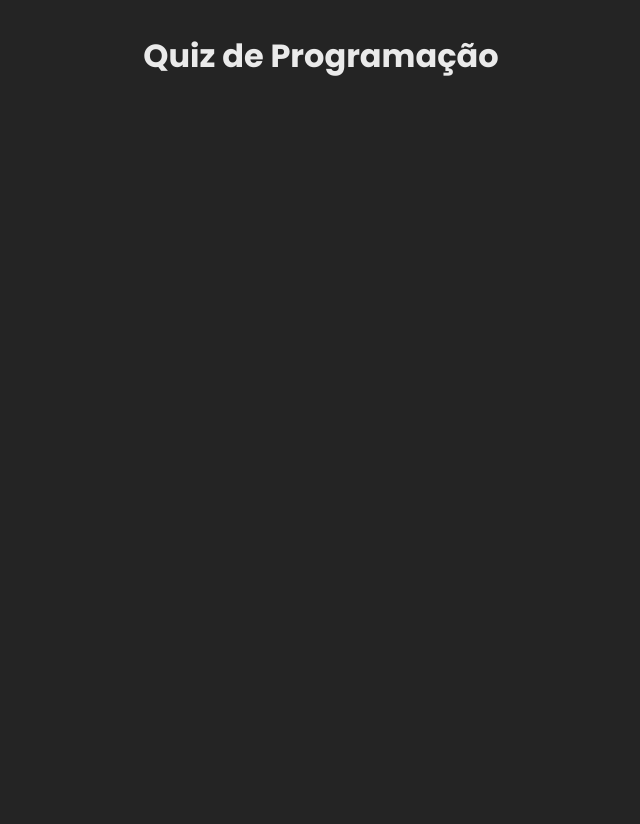
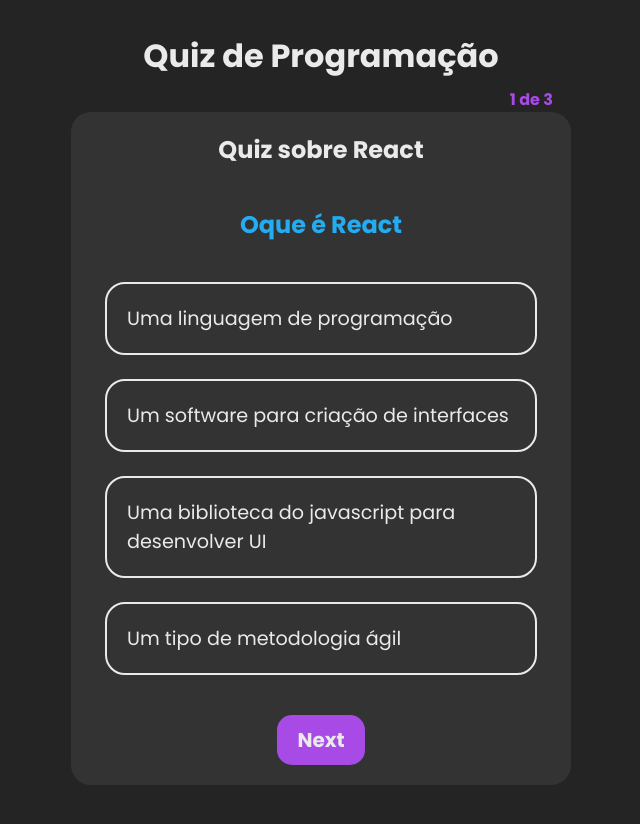
Before and after one commit to Darlan0307/Quiz_React_Typescript, a React (Vite) app: page /category/react in a window 1280 px wide. Before the commit this address had no page. Shown: the top 824 px of the page, without its empty margins (319-959 px from the left). Built offline with nearby package versions, Linux system fonts and the light colour scheme.

Commit message:
:sparkles: novas paginas e hooks para o quiz

```diff
--- a/src/@types/QuizTypes.ts
+++ b/src/@types/QuizTypes.ts
@@ -2,3 +2,9 @@
   qtdHits:number,
   setQtdHits: (value:number)=>void,
 }
+
+export type objQuestions = {
+  pergunta:string,
+  alternativas:string[],
+  respostaCorreta: number
+}
--- a/src/components/AppRouter/index.tsx
+++ b/src/components/AppRouter/index.tsx
@@ -1,6 +1,7 @@
 import { BrowserRouter, Route, Routes } from "react-router-dom"
 import StartQuiz from "../pages/StartQuiz"
 import Category from "../pages/Category"
+import QuizReact from "../pages/QuizReact"
 
 const AppRouter = () => {
   return (
@@ -16,6 +17,7 @@
         <Routes>
           <Route path="/" element={<StartQuiz/>} />
           <Route path="/category" element={<Category/>} />
+          <Route path="/category/react" element={<QuizReact/>} />
 
         </Routes>
       </BrowserRouter>
--- /dev/null
+++ b/src/components/LayoutQuiz/index.tsx
@@ -0,0 +1,28 @@
+import React from "react"
+
+type LayoutProps = {
+  children: React.ReactNode
+}
+
+const LayoutQuiz = ({children}:LayoutProps) => {
+  return (
+    <div
+    style={{
+      width:"90%",
+      maxWidth:"500px",
+      minHeight:"50vh",
+      display:"flex",
+      justifyContent:"center",
+      alignItems:"center",
+      margin:"2em auto",
+      backgroundColor:"#333",
+      padding:"20px 10px",
+      borderRadius:"20px"
+    }}
+    >
+      {children}
+    </div>
+  )
+}
+
+export default LayoutQuiz
--- a/src/components/pages/Category/index.tsx
+++ b/src/components/pages/Category/index.tsx
@@ -1,23 +1,17 @@
 import { Link } from "react-router-dom"
 import img from '../../../assets/category.svg'
 import './styles.scss'
-import { useQuiz } from "../../../context/QuizContext"
 
 const Category = () => {
 
-  const {handleTypeQuestions} = useQuiz()
 
   return (
     <main className="page-category">
       <h2>Escolha uma categoria</h2>
       <p>As perguntas serão referentes a uma dessas tecnologias</p>
       <div className="categories">
-      <Link className="link" to="/questions"
-      onClick={()=>handleTypeQuestions("react")}
-      >React</Link>
-      <Link className="link" to="/questions"
-      onClick={()=>handleTypeQuestions("node")}
-      >NodeJS</Link>
+      <Link className="link" to="/category/react">React</Link>
+      <Link className="link" to="/category/nodejs">NodeJS</Link>
       </div>
       <img src={img} alt="imagem referente as categorias" />
     </main>
--- /dev/null
+++ b/src/components/pages/QuizReact/index.tsx
@@ -0,0 +1,60 @@
+import LayoutQuiz from '../../LayoutQuiz'
+import './styles.scss'
+import { reactData } from '../../../data/reactData'
+import { userDataQuestions } from '../../../utils/userDataQuestions'
+import { useState } from 'react'
+
+const QuizReact = () => {
+
+  const [correctAlternative,setCorrectAlternative] = useState<number | null>(null)
+
+  const {questionCurrent,indexCurrent,nextQuestion,qtdQuestions} = userDataQuestions(reactData)
+
+  const alternativeCorrect = questionCurrent.respostaCorreta
+
+
+  const verifyAlternative = (index:number) => {
+    if(index == alternativeCorrect){
+      alert("acertou")
+    }else{
+      alert("errou")
+    }
+
+    setCorrectAlternative(alternativeCorrect)
+  }
+
+  return (
+    <LayoutQuiz>
+      <main className="container-quiz">
+        <h2 className='title-quiz'>Quiz sobre React</h2>
+        <span className='question-current'>{indexCurrent + 1} de {qtdQuestions}</span>
+        <p className='question'>{questionCurrent.pergunta}</p>
+
+        <div className='wrap-alternative'>
+          {questionCurrent.alternativas.map((alternativa,index)=>(
+            <p
+            className={correctAlternative == index ? 'alternative correct' : 'alternative'}
+            key={index}
+            onClick={()=> verifyAlternative(index)}
+            >{alternativa}</p>
+          ))}
+        </div>
+
+        {indexCurrent + 1 == qtdQuestions ? (
+          <button
+          className='btn-next-question'
+
+          >Concluir</button>
+        ):(
+          <button
+        className='btn-next-question'
+        onClick={nextQuestion}
+        >Next</button>
+        )}
+
+      </main>
+    </LayoutQuiz>
+  )
+}
+
+export default QuizReact
--- /dev/null
+++ b/src/components/pages/QuizReact/styles.scss
@@ -0,0 +1,70 @@
+.container-quiz{
+  display: flex;
+  flex-direction: column;
+  align-items: center;
+  gap: 2.5em;
+  position: relative;
+
+  .title-quiz,.alternative,.btn-next-question{
+    color:#eaeaea;
+  }
+
+  .question{
+    color: #24acf2;
+    font-size: 1.5em;
+    font-weight: bold;
+    text-align: center;
+  }
+
+  .question-current{
+    font-size: 16px;
+    position: absolute;
+    top:-45px;
+    right: 8px;
+    font-weight: bold;
+    color: #a84ae6;
+  }
+
+  .wrap-alternative{
+    display: flex;
+    flex-direction: column;
+    gap: 1.5em;
+    width: 90%;
+
+    .alternative{
+      border: 2px solid #eaeaea;
+      padding: 20px;
+      font-size: 1.2em;
+      cursor: pointer;
+      border-radius: 20px;
+      transition: all .6s;
+
+      &:hover{
+        background-color: lightgreen;
+        color: #242424;
+      }
+    }
+
+    .correct{
+      background-color: green;
+      color: #242424;
+
+    }
+
+    .incorrect{
+      background-color: lightcoral;
+      color: #242424;
+    }
+  }
+
+  .btn-next-question{
+      background-color: #a84ae6;
+      border: none;
+      font-size: 20px;
+      font-weight: bold;
+      padding: 10px 20px;
+      border-radius: 15px;
+      cursor: pointer;
+      text-decoration: none;
+  }
+}
--- a/src/data/reactData.ts
+++ b/src/data/reactData.ts
@@ -20,5 +20,14 @@
       "Para criar jogos 3D"],
     respostaCorreta: 0,
   },
+  {
+    pergunta: "Para que serve o React? dsadsa dasdas das",
+    alternativas: [
+      "Para criar interfaces de usuário complexas e responsivas.",
+      "Para criar aplicativos web dinâmicos e escaláveis",
+      "Para criar aplicativos móveis nativos",
+      "Para criar jogos 3D"],
+    respostaCorreta: 0,
+  },
 
 ];
--- /dev/null
+++ b/src/utils/userDataQuestions.ts
@@ -0,0 +1,19 @@
+import { useState } from "react";
+import { objQuestions } from "../@types/QuizTypes";
+
+
+export const userDataQuestions = (data:objQuestions[]) => {
+  const [indexCurrent,setIndexCurrent] = useState(0)
+
+  const nextQuestion = () => {
+    setIndexCurrent((prevIndex)=> prevIndex +1 )
+  }
+
+
+  return {
+    indexCurrent,
+    nextQuestion,
+    questionCurrent: data[indexCurrent],
+    qtdQuestions:data.length
+  }
+}
```
